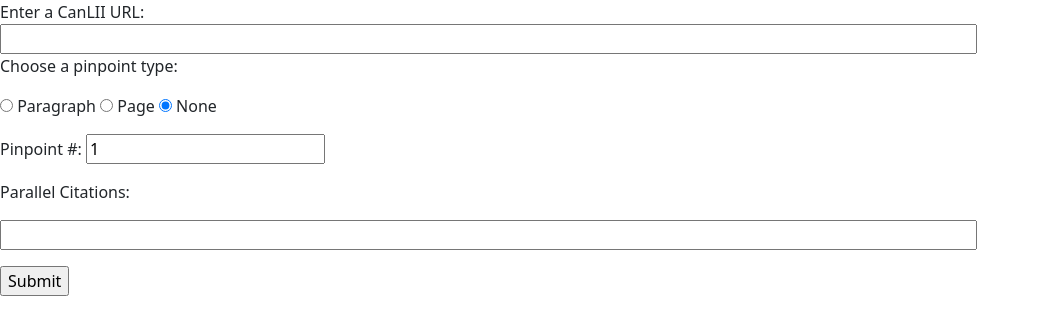
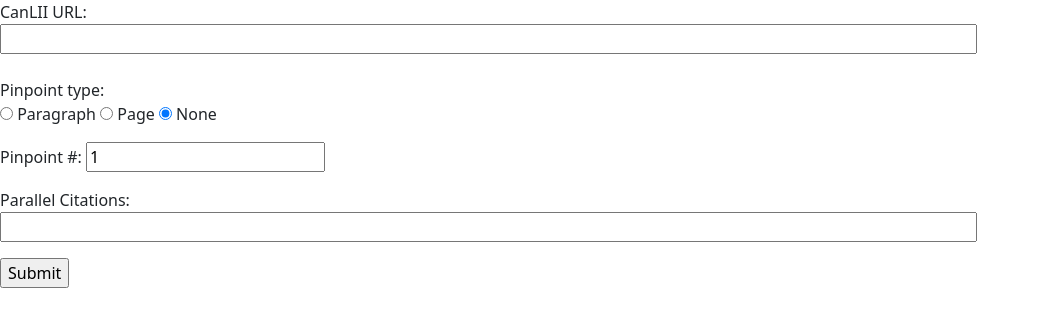
Before and after one commit to 646e62/citation-generator, a Django app: page / in a window 1280 px wide. Shown: the part 104-439 px from the top of the page, without its empty margins (0-1040 px from the left). Run offline with Django 4.2, Linux system fonts and the light colour scheme; some libraries are stand-ins or nearby versions.

Commit message:
Small changes

```diff
--- a/citator/app/templates/app/index.html
+++ b/citator/app/templates/app/index.html
@@ -14,13 +14,14 @@
 	<div class="input">
 		{% csrf_token %}
 
-		<label for="url">Enter a CanLII URL:</label>
+		<label for="url">CanLII URL:</label>
 		<form action="{% url 'process_text' %}" method="post">
 			{% csrf_token %}
      			<input type="text" name="url" id="url" size="100">
 			<p>
-	        	<label for="radio">Choose a pinpoint type:</label>
-			<p>
+			<br>
+	        	<label for="radio">Pinpoint type:</label>
+			<br>
 			<input type="radio" name="pinpoint_type" value="para"> Paragraph
 			<input type="radio" name="pinpoint_type" value="page"> Page
 			<input type="radio" name="pinpoint_type" value="none" checked> None
@@ -29,7 +30,7 @@
 			<input type="number" min="1" id="pinpoint" name="pinpoint" value="1">
 			<p>
 			<label for="parallel_citations">Parallel Citations:</label>
-			<p>
+			<br>
 			<input type="text" name="parallel_citations" size="100">
 			<p>
 			<input type="submit" value="Submit">
```
Also changed, not shown: citator/app/scripts/mcgill_jurisprudence_rules.py (+15 -4 lines).
